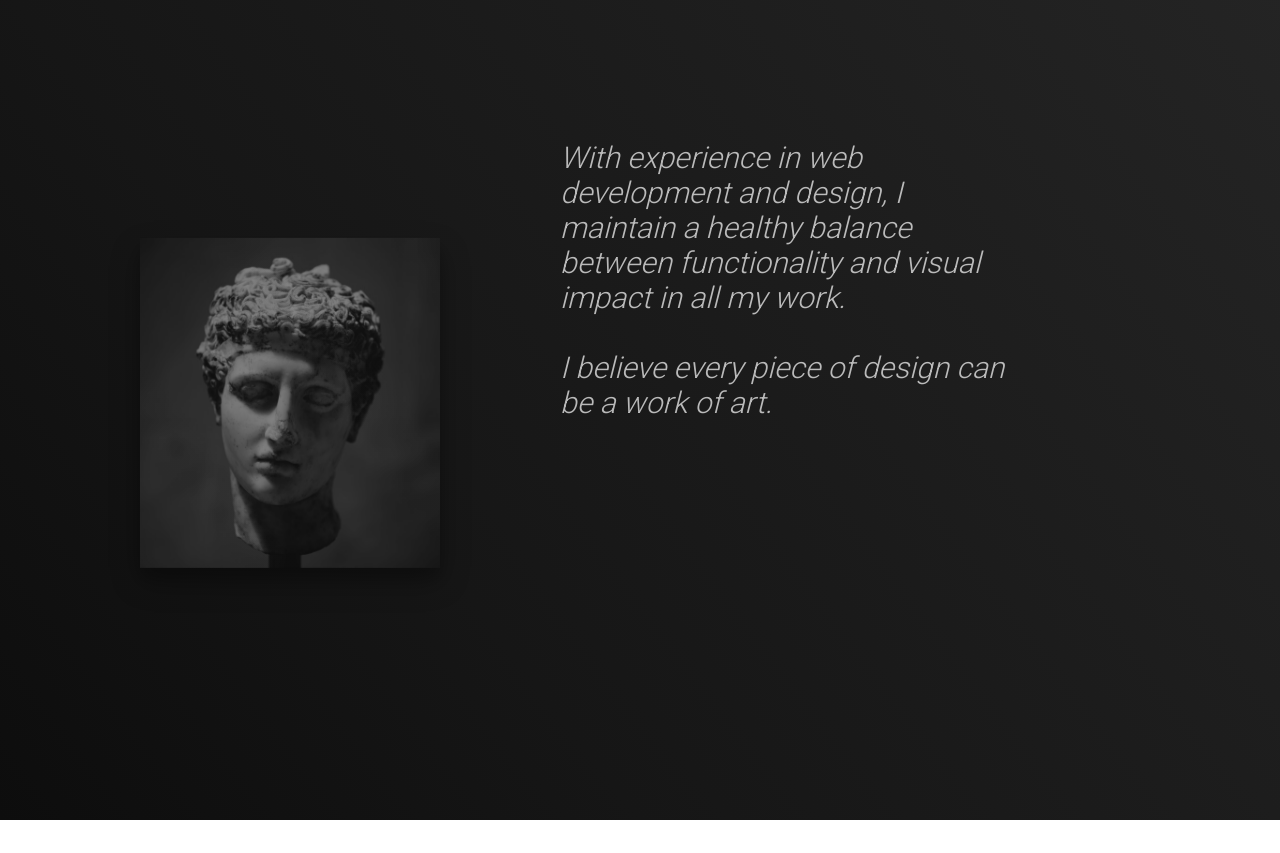
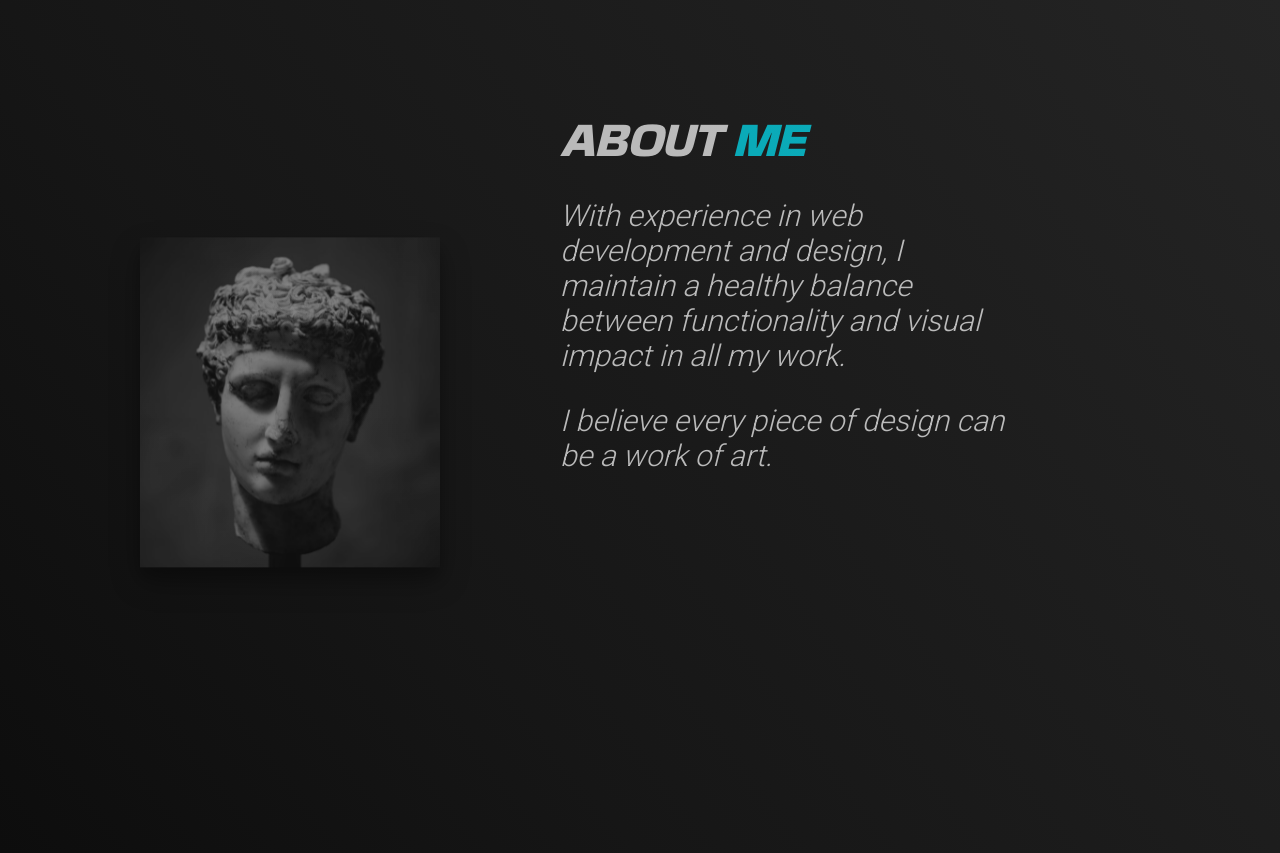
Before and after one commit to DanielKanyo/site-23, a React (Create React App) app: page / in a window 1280 px wide. Shown: the part 860-1713 px from the top of the page. Before the commit the page ends 1680 px from the top, so only its background shows below. Built offline with nearby package versions, Linux system fonts and the light colour scheme.

Commit message:
Giving title for the About section

```diff
--- a/src/App/Components/About/About.css
+++ b/src/App/Components/About/About.css
@@ -16,9 +16,9 @@
     opacity: 0.6;
 }
 
-.about .about-text {
+.about .about-text-container {
     font-family: 'Roboto', 'Helvetica', 'Arial', sans-serif;
-    margin: 120px 120px;
+    margin: 100px 120px;
     font-size: 30px;
     font-weight: 300;
     color: white;
@@ -27,3 +27,20 @@
     position: relative;
     transform: translateZ(0);
 }
+
+.about .about-text-title {
+    font-family: BasementGrotesque;
+    font-size: 40px;
+}
+
+.about .about-text-title span {
+    color: #03e8fc;
+}
+
+.about .about-text-container > div {
+    margin-bottom: 30px;
+}
+
+.about .about-text-container > div:last-of-type {
+    margin: 0;
+}
--- a/src/App/Components/About/About.jsx
+++ b/src/App/Components/About/About.jsx
@@ -9,12 +9,15 @@ const About = () => {
                 <div className='profile-img'></div>
             </Parallax>
             <Parallax speed={10}>
-                <div className='about-text'>
-                    With experience in web development and design,
-                    I maintain a healthy balance between functionality and visual impact in all my work.
-                    <br />
-                    <br />
-                    I believe every piece of design can be a work of art.
+                <div className='about-text-container'>
+                    <div className='about-text-title'>ABOUT <span>ME</span></div>
+                    <div>
+                        With experience in web development and design,
+                        I maintain a healthy balance between functionality and visual impact in all my work.
+                    </div>
+                    <div>
+                        I believe every piece of design can be a work of art.
+                    </div>
                 </div>
             </Parallax>
         </div>
--- a/src/App/Components/Landing/Landing.css
+++ b/src/App/Components/Landing/Landing.css
@@ -64,7 +64,6 @@
 .landing .img {
     width: 100%;
     height: 100vh;
-    background-color: pink;
     position: fixed;
     right: 0;
     top: 0;
```
